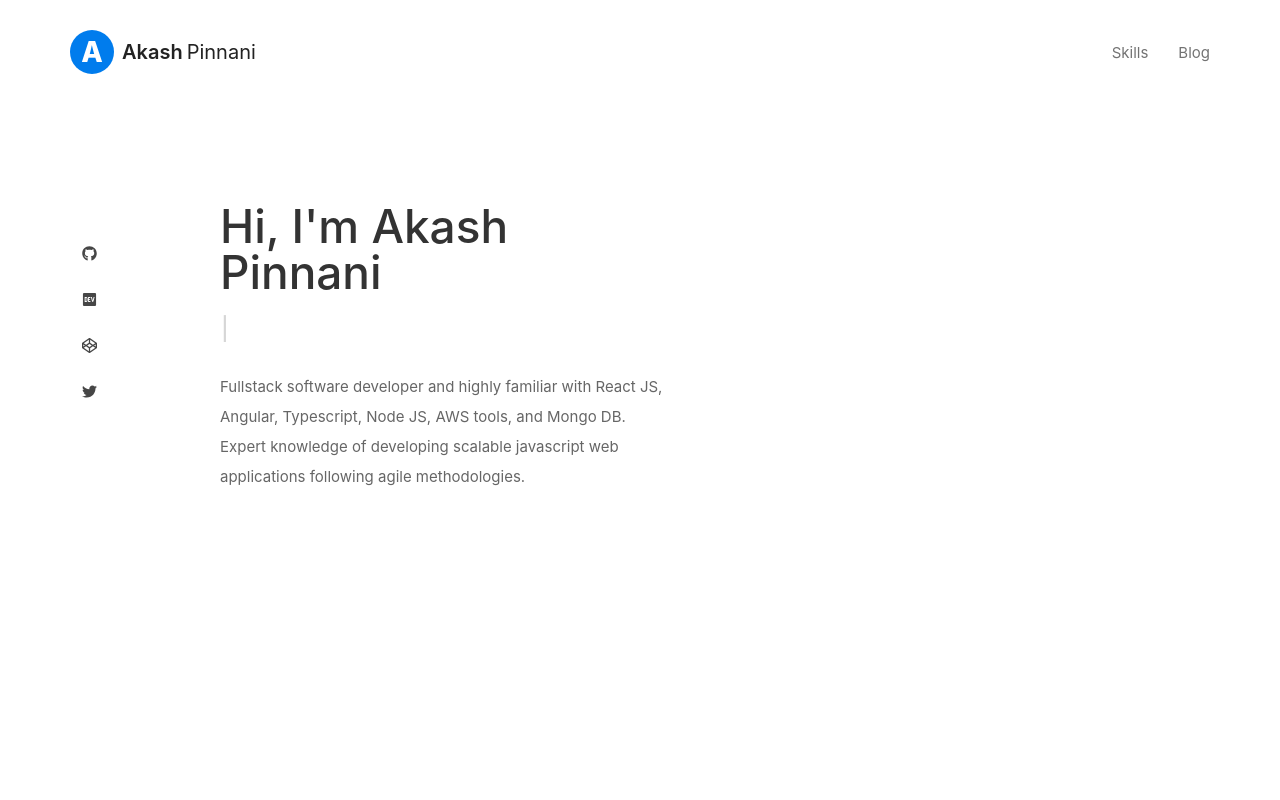
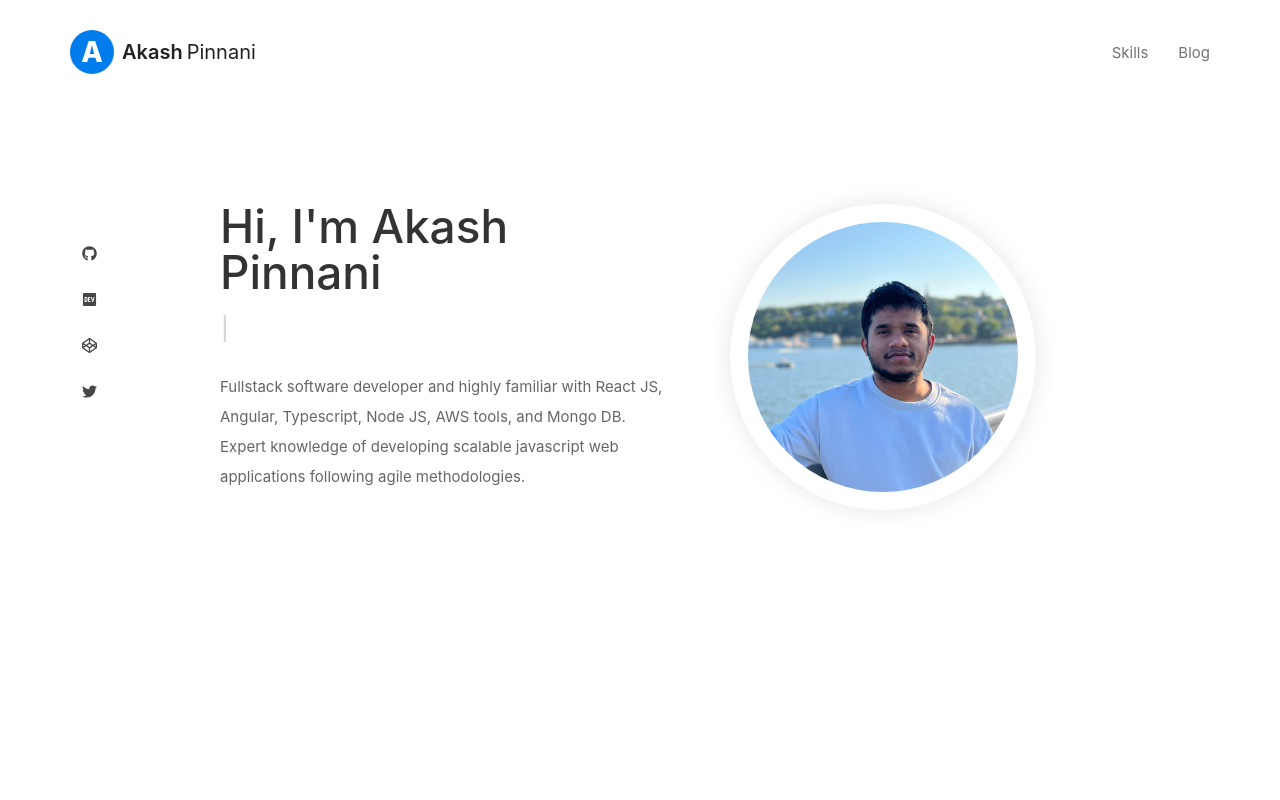
Before and after one commit to akashpinnani/my-portfolio, a Next.js app: page / in a window 1280 px wide. Shown: the top 800 px of the page. Built offline with nearby package versions, Linux system fonts and the light colour scheme.

Commit message:
add profile photo

```diff
--- a/pages/index.tsx
+++ b/pages/index.tsx
@@ -23,9 +23,9 @@
           <div className={styles.introductionContainer}>
             <Introduction />
           </div>
-          {/* <div className={styles.profileImageWrapper}>
+          <div className={styles.profileImageWrapper}>
             <ProfileImage />
-          </div> */}
+          </div>
         </div>
       </div>
       <div className={styles.container} id="skills">
```
